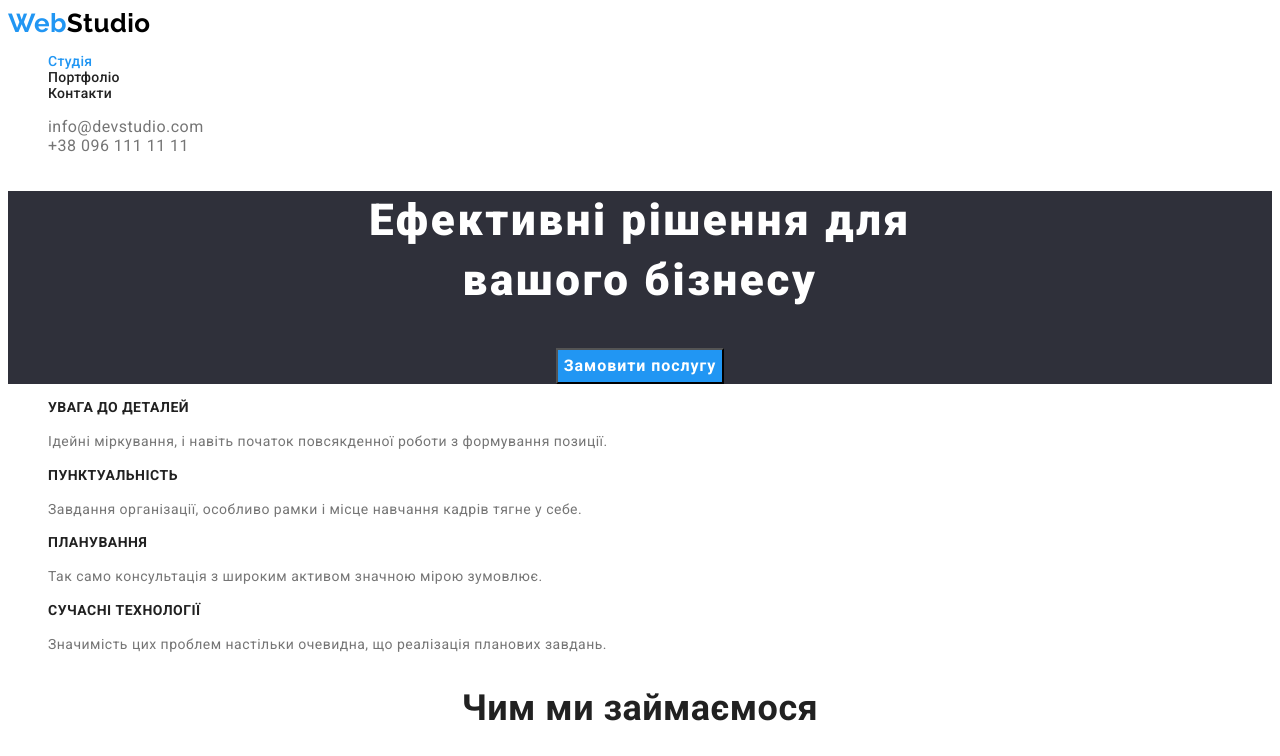
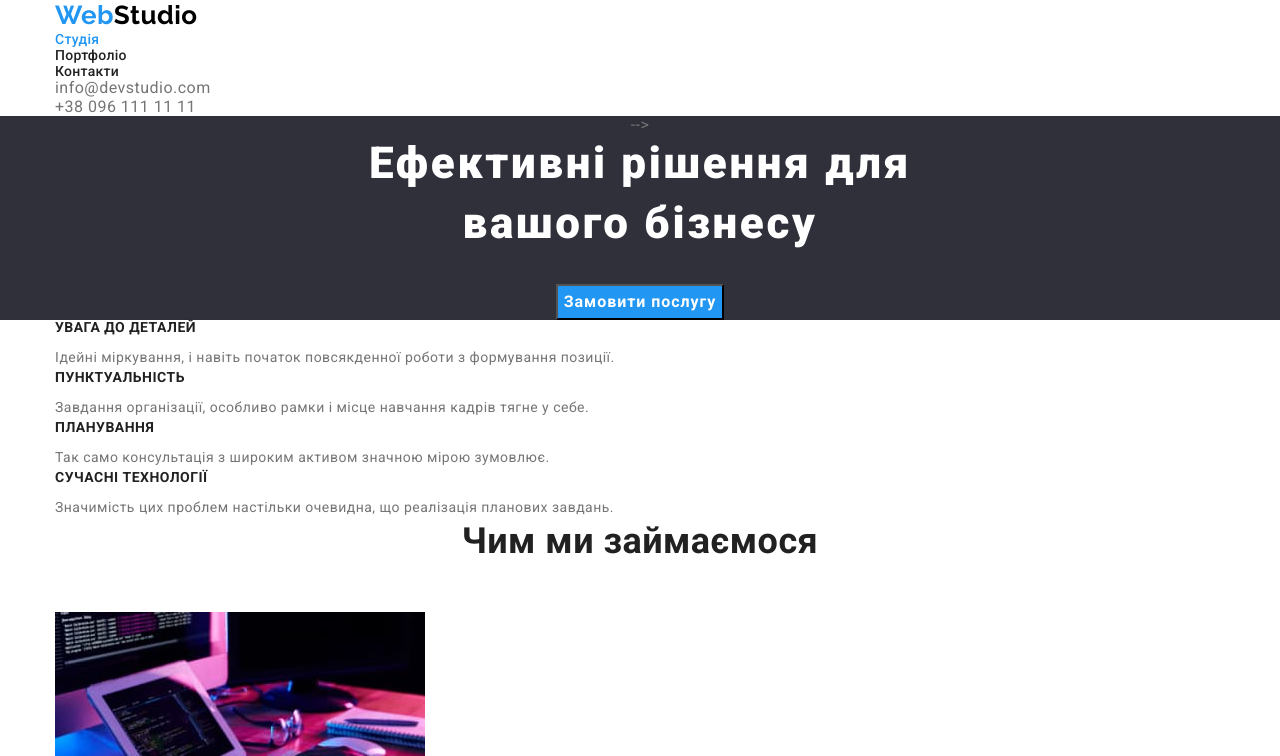
Before and after one commit to angelkapv81/goit-markup-hw-03, a plain HTML site: page index.html in a window 1280 px wide. Shown: the top 756 px of the page. Drawn offline with nearby package versions, Linux system fonts and the light colour scheme.

Commit message:
container add

```diff
--- a/css/styles.css
+++ b/css/styles.css
@@ -5,8 +5,16 @@ body {
   font-family: Roboto, sans-serif;
   border: 0;
 }
-
+.container {
+  margin-left: auto;
+  margin-right: auto;
+  width: 1200px;
+  padding-left: 15px;
+  padding-right: 15px;
+}
 ul {
+  padding: 0;
+  margin: 0;
   list-style: none;
 }
 .link,
@@ -61,7 +69,6 @@ ul {
 .contact {
   color: var(--text-color);
 }
-.primary-hero,
 .footer {
   background-color: var(--background-color-hero);
 }
@@ -79,13 +86,22 @@ ul {
   cursor: pointer;
 }
 .headline {
+  margin-top: 0;
+  margin-bottom: 50px;
   color: var(--title-color);
   font-weight: 700;
   font-size: 36px;
   line-height: 1.17;
   text-align: center;
 }
+.primary-hero {
+  text-align: center;
+  background-color: var(--background-color-hero);
+}
+
 .hero {
+  margin-top: 0;
+  margin-bottom: 30px;
   color: var(--hero-color);
   font-weight: 900;
   font-size: 44px;
@@ -107,6 +123,8 @@ ul {
   text-align: center;
 }
 .person-name {
+  margin-top: 0;
+  margin-bottom: 0;
   color: var(--title-color);
   font-weight: 500;
   font-size: 16px;
@@ -114,6 +132,8 @@ ul {
   text-align: center;
 }
 .position {
+  margin-top: 0;
+  margin-bottom: 0;
   color: var(--text-color);
   font-size: 16px;
   line-height: 1.19;
@@ -161,12 +181,16 @@ ul {
   line-height: 1.63;
 }
 .title {
+  margin-top: 0;
+  margin-bottom: 10px;
   color: var(--title-color);
   font-weight: 700;
   font-size: 14px;
   line-height: 1.14;
 }
 .text {
+  margin-top: 0;
+  margin-bottom: 0;
   font-size: 14px;
   line-height: 1.71;
 }
--- a/index.html
+++ b/index.html
@@ -6,11 +6,13 @@
     <meta name="viewport" content="width=device-width, initial-scale=1.0">
     <title>Головна</title>
     <link href="https://fonts.googleapis.com/css2?family=Raleway:wght@700&family=Roboto:wght@400;500;700;900&display=swap" rel="stylesheet">
+    <link rel="stylesheet" href="https://cdnjs.cloudflare.com/ajax/libs/modern-normalize/1.1.0/modern-normalize.min.css">
     <link rel="stylesheet" href="./css/styles.css" />
 </head>
 <body>
     <!--headline-->
     <header>
+        <div class="container">
         <nav>
         <a href="index.html" class="logo">
             Web<span class="logoheader">Studio</span>
@@ -35,16 +37,18 @@
                <a href="tel:+380961111111" class="contact">+38 096 111 11 11</a>
             </li>
         </ul>
+        </div>
     </header>
     <!--герой-->
     <main>
         <section class="primary-hero"
-        style="text-align: center">
+        <!-- style="text-align: center"> -->
             <h1 class="hero">Ефективні рішення для<br>вашого бізнесу</h1>
             <button type="button" class="hero-button">Замовити послугу</button>
         </section>
          <!--main-->
         <section>
+            <div class="container">
             <h2 class="visually-hidden">Наші переваги</h2>
             <ul>
                 <li>
@@ -64,10 +68,12 @@
                     <p class="text">Значимість цих проблем настільки очевидна, що реалізація планових завдань.</p>
                 </li>
             </ul>
+            </div>
         </section>
 
         <!--specialization-->
         <section>
+            <div class="container">
                 <h2 class="headline">Чим ми займаємося</h2>
             <ul>
                 <li>
@@ -80,9 +86,11 @@
                     <img src="images/planshet3.jpg" alt="планшет" width="370">
                 </li>
             </ul>
+            </div>
         </section>
     <!--people-->
     <section class="team">
+        <div class="container">
             <h2 class="headline">Наша команда</h2>
             <ul>
                 <li>
@@ -106,10 +114,12 @@
                     <p class="position">UI Designer</p>
                 </li>
             </ul>
+        </div>
         </section>
     </main>
 <!--footer-->
 <footer class="footer">
+    <div class="container">
     <p class="logo">
     Web<span class="logofooter">Studio</span>
     </p>
@@ -120,6 +130,7 @@
         <li><a href="tel:+380961111111" class="contactfooter">+38 096 111 11 11</a></li>
         </ul>
     </address>
+    </div>
 </footer>
 </body>
 </html>
```
Also changed, not shown: portfolio.html (+7 -1 lines).
